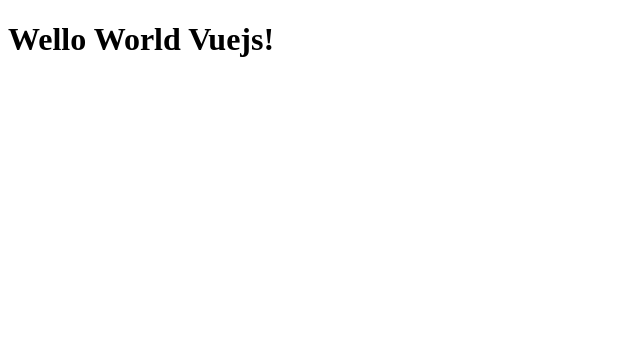
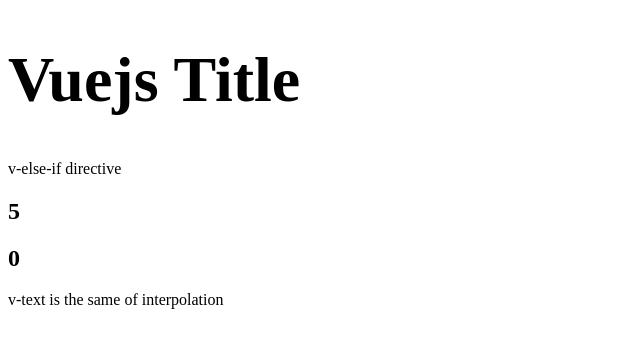
Before and after one commit to denisfloyd/vuejs-10-hours-course, a Vue app: page / in a window 1280 px wide. Shown: the top 348 px of the page, without its empty margins (0-640 px from the left). Built offline with nearby package versions, Linux system fonts and the light colour scheme.

Commit message:
directives

```diff
--- a/src/App.vue
+++ b/src/App.vue
@@ -1,3 +1,27 @@
 <template>
-  <h1>Wello World Vuejs!</h1>
+  <h1 v-html="title"></h1>
+  <p v-if="isShowing">v-if directive</p>
+  <p v-else-if="isShowing === null">v-else-if directive</p>
+  <p v-else>v-else directive</p>
+  <h2>{{ count }}</h2>
+  <h2 v-once>{{ count }}</h2>
+  <p v-text="text" />
 </template>
+
+<script>
+export default {
+  data() {
+    return {
+      title: '<h1>Vuejs Title</h1>',
+      isShowing: null,
+      count: 0,
+      text: "v-text is the same of interpolation"
+    }
+  },
+  mounted() {
+    setInterval(() => {
+      this.count++;
+    }, 1000);
+  }
+}
+</script>
```
